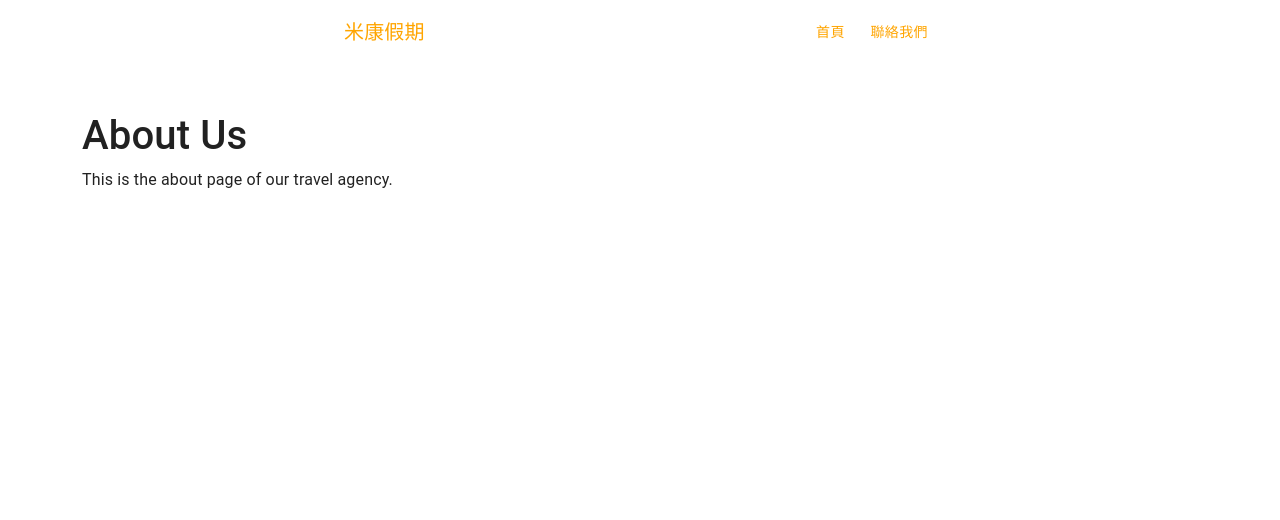
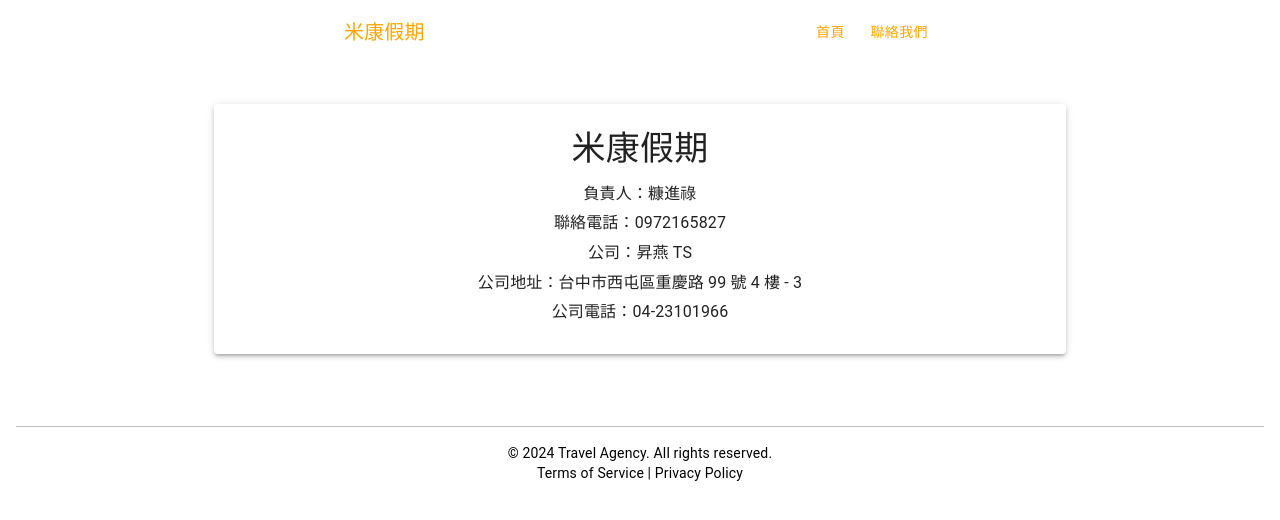
Before and after one commit to weihsuankang/travel-agency, a React (Create React App) app: page /about in a window 1280 px wide. Shown: the top 520 px of the page. Built offline with nearby package versions, Linux system fonts and the light colour scheme.

Commit message:
design the trip detail and add about us page

```diff
--- a/src/App.js
+++ b/src/App.js
@@ -4,6 +4,7 @@ import NavigationBar from './components/NavigationBar';
 import Home from './pages/Home';
 import About from './pages/About';
 import TripDetail from './pages/TripDetail';
+import Footer from './components/Footer';
 
 const App = () => {
   return (
@@ -14,6 +15,7 @@ const App = () => {
           <Route path="/about" element={<About />} />
           <Route path="/trips/:id" element={<TripDetail />} />
         </Routes>
+        <Footer />
     </>
   );
 };
--- /dev/null
+++ b/src/components/Footer.js
@@ -0,0 +1,30 @@
+// src/components/Footer.js
+import React from 'react';
+import Box from '@mui/material/Box';
+import Typography from '@mui/material/Typography';
+import Link from '@mui/material/Link';
+import Divider from '@mui/material/Divider';
+
+
+const Footer = () => {
+  return (
+    <Box sx={{
+      width: '100%',
+      backgroundColor: 'white',
+      color: 'black',
+      padding: 2,
+      mt: 5,
+      textAlign: 'center'
+    }}>
+        <Divider sx={{ my: 2, borderColor: 'rgba(0, 0, 0, 0.8)' }} />
+        <Typography variant="body2">
+        © {new Date().getFullYear()} Travel Agency. All rights reserved.
+        </Typography>
+        <Typography variant="body2">
+        <Link href="/terms" color="inherit" underline="none">Terms of Service</Link> | <Link href="/privacy" color="inherit" underline="none">Privacy Policy</Link>
+        </Typography>
+    </Box>
+  );
+};
+
+export default Footer;
--- a/src/data/trip1.json
+++ b/src/data/trip1.json
@@ -1,5 +1,5 @@
 {
-    "travelTitle": "泰便宜5天",
+    "travelTitle": "泰便宜 5 天",
     "travelTitleDescription": "格蘭島｜班尼克藝術屋｜爽泰莊園｜芭達雅老虎園｜愛侶灣四面佛｜金東尼人妖秀",
     "airplane": [
       {
@@ -34,7 +34,7 @@
       },
       {
         "day": "第二天",
-        "dayDescription": "芭堤雅～出海格蘭島(水上3 項)–班尼克藝術屋 HOUSE OF BENEDICT–按摩 2 小時：搭乘快艇到海上浮檯，體驗拖曳傘遨遊天際線；搭乘香蕉船及水上摩托車(每人限搭一次各為一小圈，恕無法轉讓)，前後起伏橫繞擺動。隨後，直接登陸人潮集集的格蘭島，島上櫛比鱗次的商家，海灘衣褲帽五顏六色七花八門。大家可以享受海闊天空的自由活動，游泳、沙灘漫步、曬曬日光、發個呆，都是不錯的休憩。注意事項：註1：參加水上活動時，請務必考量您自身的身體狀況、年紀、及適合性，並穿戴救生用品。其中尤以拖曳傘更需您放膽在海上平台助跑，如您稍有猶疑，可能會造成膝蓋受傷，請您務必量力而為。註2：旅客於離島或酒店泳池或海邊參與水上活動時，請務必注意自身安全，患有高血壓、心臟衰弱、癲癇、剛動完手術、酒醉、孕婦等恕不適合參加。註3：如遇風浪個大或其它不可抗拒之因素，基於安全考量而無法過島時，行程將以前往：信不信由你博物館+動感電影院+鬼屋+迷宮+下午茶(蛋糕+咖啡或茶)替代之。註4：請旅客避免在格蘭島上與它人搭訕，以避免財物損失。註5：本日玩水請旅客自備泳裝、蛙鏡與沙灘襪或膠鞋(防珊瑚刮傷)。",
+        "dayDescription": "芭堤雅～出海格蘭島(水上3 項)–班尼克藝術屋 HOUSE OF BENEDICT–按摩 2 小時：搭乘快艇到海上浮檯，體驗拖曳傘遨遊天際線；搭乘香蕉船及水上摩托車(每人限搭一次各為一小圈，恕無法轉讓)，前後起伏橫繞擺動。隨後，直接登陸人潮集集的格蘭島，島上櫛比鱗次的商家，海灘衣褲帽五顏六色七花八門。大家可以享受海闊天空的自由活動，游泳、沙灘漫步、曬曬日光、發個呆，都是不錯的休憩。<br /><br />注意事項：<br />註1：參加水上活動時，請務必考量您自身的身體狀況、年紀、及適合性，並穿戴救生用品。其中尤以拖曳傘更需您放膽在海上平台助跑，如您稍有猶疑，可能會造成膝蓋受傷，請您務必量力而為。<br />註2：旅客於離島或酒店泳池或海邊參與水上活動時，請務必注意自身安全，患有高血壓、心臟衰弱、癲癇、剛動完手術、酒醉、孕婦等恕不適合參加。<br />註3：如遇風浪個大或其它不可抗拒之因素，基於安全考量而無法過島時，行程將以前往：信不信由你博物館+動感電影院+鬼屋+迷宮+下午茶(蛋糕+咖啡或茶)替代之。<br />註4：請旅客避免在格蘭島上與它人搭訕，以避免財物損失。註5：本日玩水請旅客自備泳裝、蛙鏡與沙灘襪或膠鞋(防珊瑚刮傷)。",
         "attractions": [
           {
             "attractionTitle": "班尼克屋“House of Benedict”",
--- a/src/pages/About.js
+++ b/src/pages/About.js
@@ -1,11 +1,25 @@
+// src/pages/About.js
+
 import React from 'react';
+import Container from '@mui/material/Container';
+import Box from '@mui/material/Box';
+import Typography from '@mui/material/Typography';
+import Paper from '@mui/material/Paper';
 
 const About = () => {
   return (
-    <div className="container mt-5">
-      <h1>About Us</h1>
-      <p>This is the about page of our travel agency.</p>
-    </div>
+    <Container maxWidth="md" sx={{ mt: 5 }}>
+      <Paper elevation={3} sx={{ p: 3 }}>
+        <Box sx={{ textAlign: 'center' }}>
+          <Typography variant="h4" gutterBottom>米康假期</Typography>
+          <Typography variant="body1" gutterBottom>負責人：糠進祿</Typography>
+          <Typography variant="body1" gutterBottom>聯絡電話：0972165827</Typography>
+          <Typography variant="body1" gutterBottom>公司：昇燕 TS</Typography>
+          <Typography variant="body1" gutterBottom>公司地址：台中市西屯區重慶路 99 號 4 樓 - 3</Typography>
+          <Typography variant="body1" gutterBottom>公司電話：04-23101966</Typography>
+        </Box>
+      </Paper>
+    </Container>
   );
 };
 
--- a/src/pages/Home.js
+++ b/src/pages/Home.js
@@ -3,6 +3,7 @@ import TripCard from '../components/TripCard';
 import Grid from '@mui/material/Grid';
 import Box from '@mui/material/Box';
 import Typography from '@mui/material/Typography';
+import backgroundPicture from '../images/backgroundPicture.jpg';
 import homePagePicture from '../images/homepage.jpg';
 import pattayaPicture from '../images/pattaya.jpg';
 import shrimpPicture from '../images/shrimp.jpg';
@@ -18,7 +19,7 @@ const Home = () => {
   return (
     <div>
       <Box sx={{ width: '100%', height: '400px',
-        backgroundColor: 'orange',
+        backgroundImage: `url(${backgroundPicture})`,
         backgroundSize: 'cover',
         backgroundPosition: 'center',
         backgroundRepeat: 'no-repeat',
@@ -28,7 +29,7 @@ const Home = () => {
           variant="h1"
           color="white"
           align="center"
-          sx={{position: 'absolute', top: '50%', left: '50%', transform: 'translate(-50%, -50%)', zIndex: 1}}
+          sx={{position: 'absolute', top: '50%', left: '50%', transform: 'translate(-50%, -50%)', zIndex: 1, fontWeight: 'bold'}}
         >
           To Travel is to Live.
         </Typography>
@@ -43,7 +44,7 @@ const Home = () => {
       }}>
         <Box sx={{ width: { xs: '90%', md: '50%' }, mt: 3, textAlign: 'center' }}>
           <Typography variant="h4">
-            火熱主打行程
+            熱門行程
           </Typography>
         </Box>
         <Grid container spacing={2} sx={{ width: { xs: '90%', md: '50%' } }}>
--- a/src/pages/TripDetail.js
+++ b/src/pages/TripDetail.js
@@ -6,6 +6,9 @@ import Container from '@mui/material/Container';
 import Paper from '@mui/material/Paper';
 import Divider from '@mui/material/Divider';
 import Grid from '@mui/material/Grid';
+import Card from '@mui/material/Card';
+import CardContent from '@mui/material/CardContent';
+import CardActionArea from '@mui/material/CardActionArea';
 
 const TripDetail = () => {
   const { id } = useParams();
@@ -62,12 +65,18 @@ const TripDetail = () => {
         {trip.itinerary.map((day, index) => (
           <Box key={index} sx={{ marginBottom: 2 }}>
             <Typography variant="h6" sx={{ mb: 2 }} align="center">{day.day}</Typography>
-            <Typography variant="body1" sx={{ mb: 1 }}>{day.dayDescription}</Typography>
+            <Typography variant="body1" sx={{ mb: 1, fontWeight: 'bold' }} dangerouslySetInnerHTML={{ __html: day.dayDescription }} />
             <Grid container spacing={2} sx={{ mb: 2 }}>
               {day.attractions.map((attraction, idx) => (
                 <Grid item xs={12} key={idx}>
-                  <Typography variant="body1">{attraction.attractionTitle}</Typography>
-                  <Typography variant="body1">{attraction.attractionDescription}</Typography>
+                  <CardActionArea href={attraction.link} target="_blank" rel="noopener noreferrer">
+                    <Card sx={{ mb: 2 }}>
+                      <CardContent>
+                        <Typography variant="body1">{attraction.attractionTitle}</Typography>
+                        <Typography variant="body1">{attraction.attractionDescription}</Typography>
+                      </CardContent>
+                    </Card>
+                  </CardActionArea>
                 </Grid>
               ))}
             </Grid>
@@ -81,7 +90,7 @@ const TripDetail = () => {
           </Box>
         ))}
 
-        <Typography variant="body1" sx={{ mt: 2 }}>{trip.remark}</Typography>
+        <Typography variant="body1" sx={{ mt: 2 }} dangerouslySetInnerHTML={{ __html: trip.remark }} />
       </Paper>
     </Container>
   );
```
Also changed, not shown: src/images/backgroundPicture.jpg (added). Lines whose indentation alone changed are shown as unchanged.
